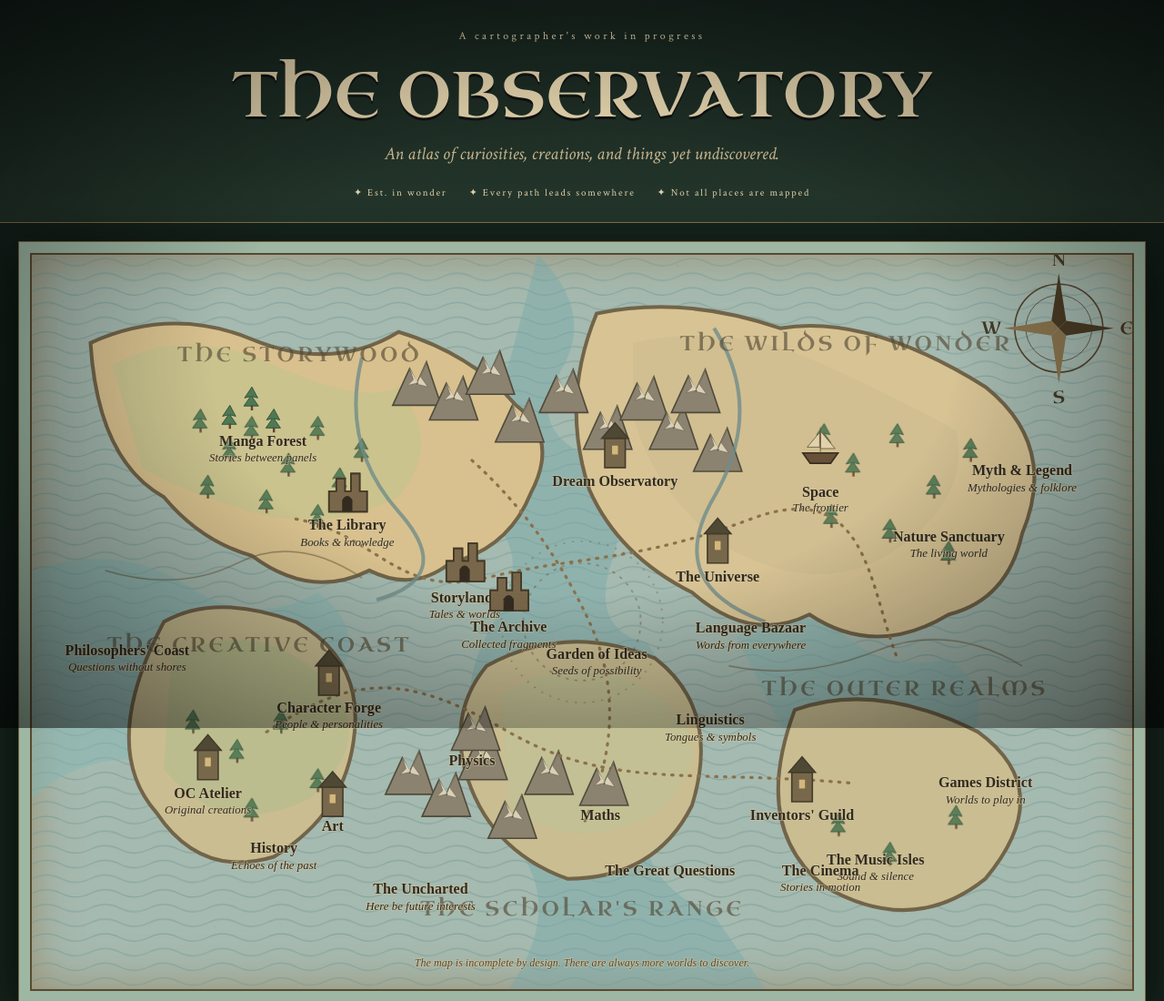
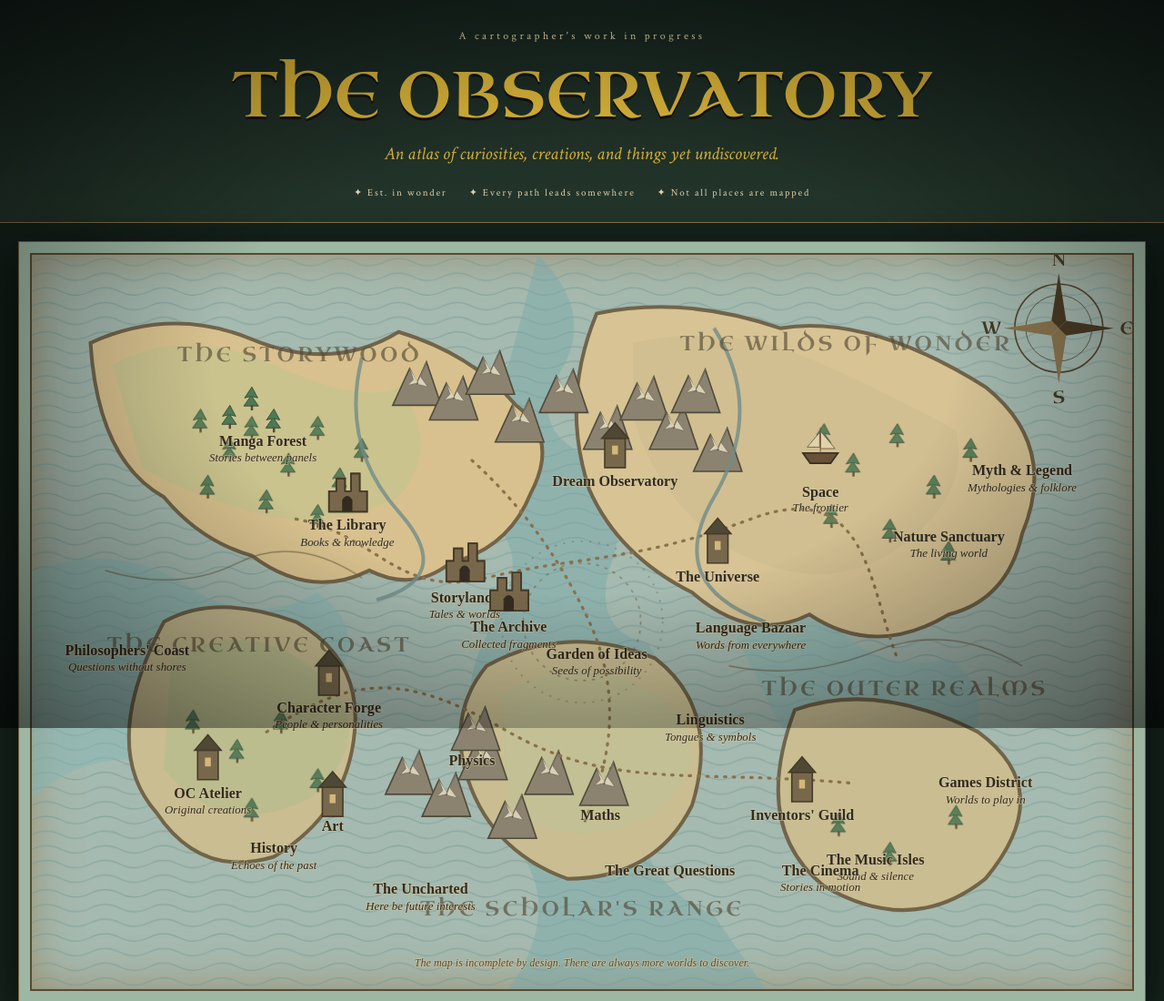
Before and after one commit to ayumu-corvane/the-observatory, a plain HTML site: page index.html in a window 1280 px wide. Shown: the top 1100 px of the page at 91% size. Drawn offline with Linux system fonts and the light colour scheme; a web font is replaced by a local one.

Commit message:
Make only title and subtitle golden

```diff
--- a/index.html
+++ b/index.html
@@ -10,8 +10,8 @@
 body:before{content:"";position:fixed;inset:0;pointer-events:none;background:radial-gradient(ellipse,transparent 45%,rgba(0,0,0,.55) 100%);z-index:5}
 .top{padding:32px 24px 25px;text-align:center;color:#e0d0aa;background:linear-gradient(#17241e,#24362b);border-bottom:1px solid #8d774e}
 .kicker{font-size:12px;letter-spacing:.28em;text-color:#b8a478}
-h1{font-family:'Uncial Antiqua',serif;font-size:clamp(35px,6vw,70px);font-weight:400;margin:12px 0 5px;text-shadow:0 3px 0 #111}
-.subtitle{font-style:italic;font-size:20px;color:#c7b58e}
+h1{font-family:'Uncial Antiqua',serif;font-size:clamp(35px,6vw,70px);font-weight:400;margin:12px 0 5px;text-shadow:0 3px 0 #111;color:#d4af37}
+.subtitle{font-style:italic;font-size:20px;color:#d4af37}
 .topline{display:flex;justify-content:center;gap:24px;margin-top:23px;font-size:11px;letter-spacing:.16em;text-color:#9f9a7c}
 .shell{max-width:1600px;margin:auto;padding:20px}
 .map-frame{background:#9db7a3;padding:12px;border:1px solid #77613e;box-shadow:0 15px 55px #050b08;position:relative}
```
